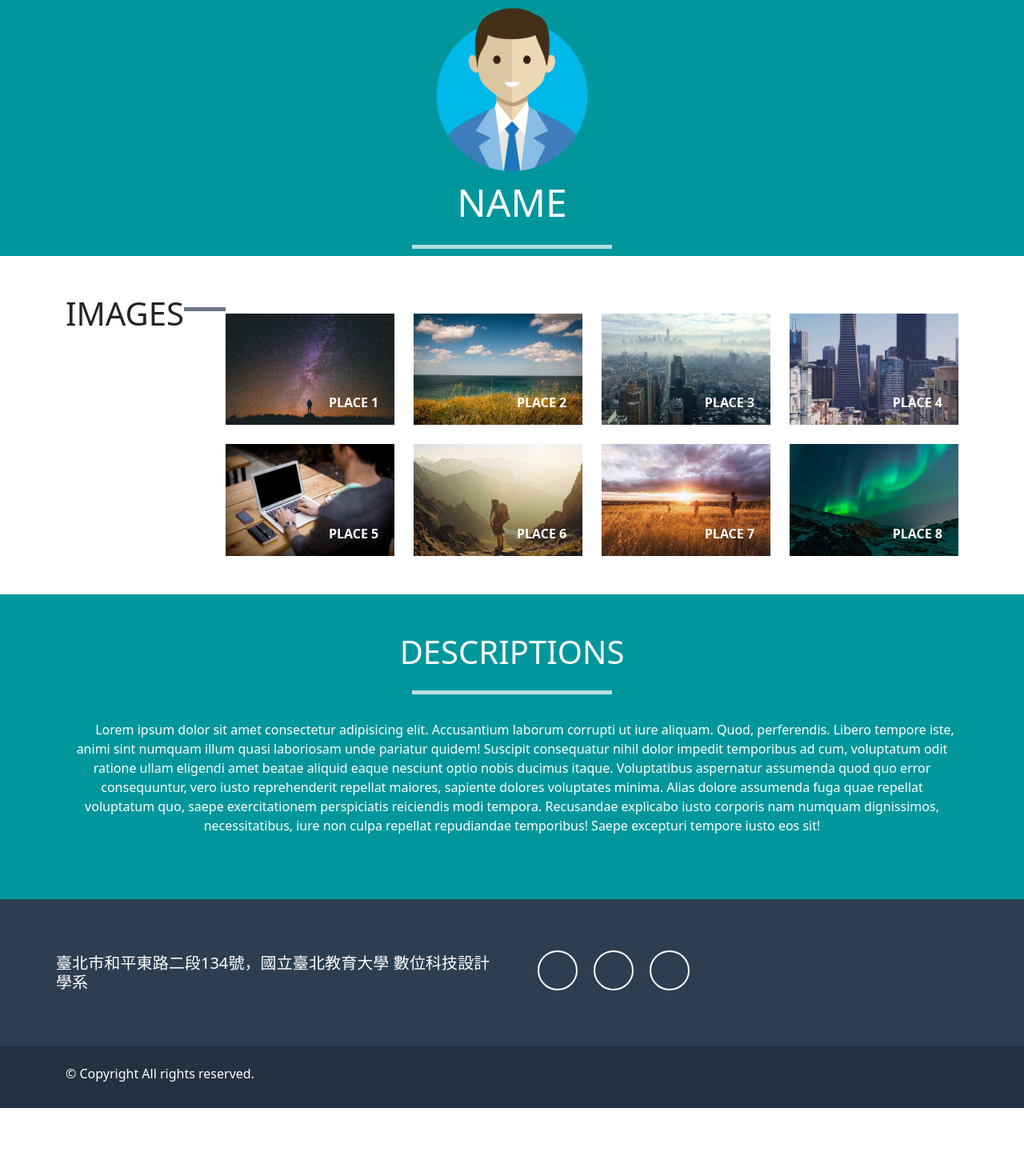
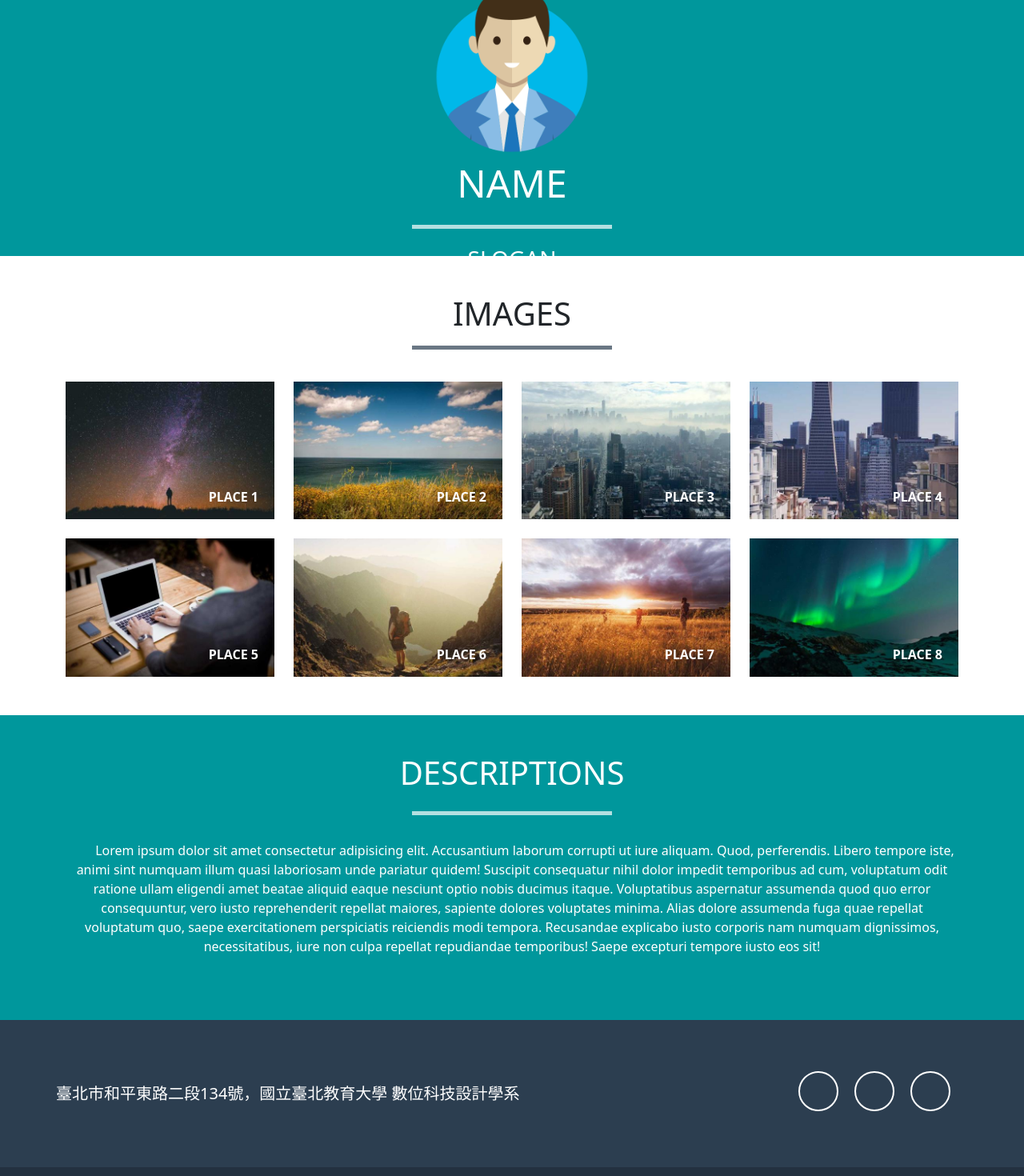
Before and after one commit to wang-C109156201/react-wk1, a React app: page / in a window 1280 px wide. Shown: the top 1470 px of the page at 80% size. Before the commit the page ends 1385 px from the top, so only its background shows below. Built offline with nearby package versions, Linux system fonts and the light colour scheme; the HTML template or start-up script is replaced by a standard one.

Commit message:
modify css

```diff
--- a/src/assets/pages/Home.jsx
+++ b/src/assets/pages/Home.jsx
@@ -7,10 +7,10 @@ function Home(params) {
         <div>
             <Header
                 Name = "Name"
-
+                className="layout-header"
             />
-            <Article ></Article>
-            <Footer ></Footer>
+            <Article className="layout-content"></Article>
+            <Footer className="layout-footer"></Footer>
         </div>
     );
 }
--- a/src/index.css
+++ b/src/index.css
@@ -1,11 +1,11 @@
 /* Global Style */
 /*CSS　GRID*/
-.container {
+/* .container {
   width: 100% ;
   display: flex;
   align-self: center;
   margin: auto;
-}
+} */
 
 .main-layout{
   display:grid;
```
